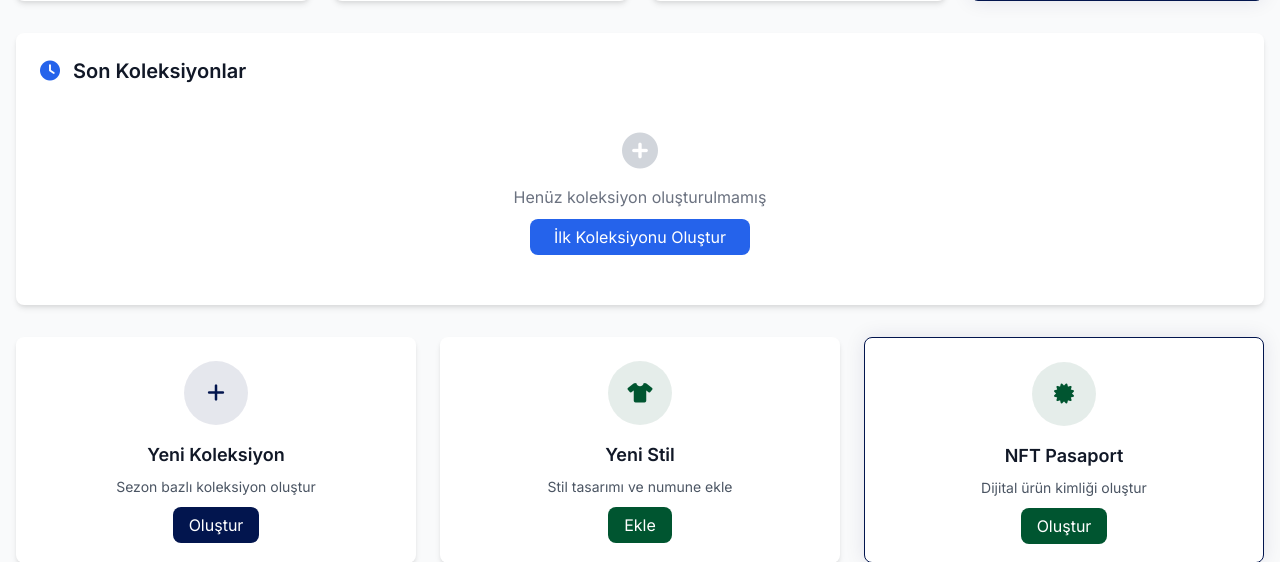
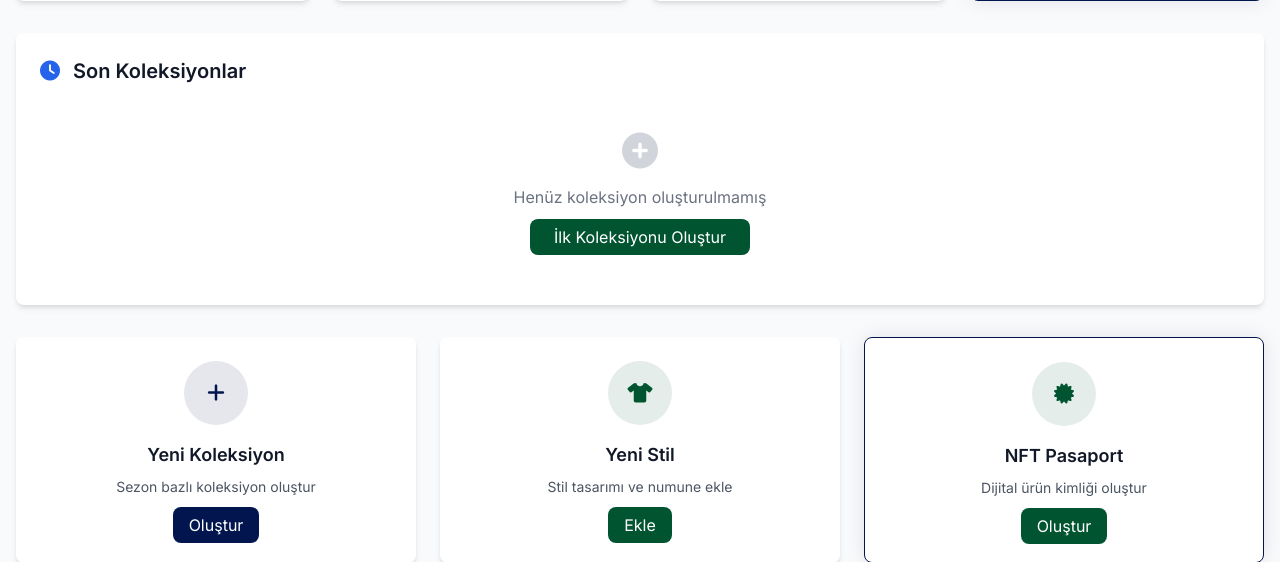
Before and after one commit to cemonat67/mango-dpp-platform, a FastAPI app: page / in a window 1280 px wide. Shown: the part 289-851 px from the top of the page. Run offline with FastAPI, Linux system fonts and the light colour scheme.

Commit message:
Updated primary CTA buttons to custom red color (#005530)
- 'İlk Koleksiyonu Oluştur' button now uses red color #005530
- 'İlk Stili Oluştur' button also updated to match
- Added .btn-red-special CSS class for consistent styling
- Maintained hover effects with proper opacity

🤖 Generated with [Memex](https://memex.tech)
Co-Authored-By: Memex <noreply@memex.tech>

```diff
--- a/templates/base.html
+++ b/templates/base.html
@@ -60,6 +60,14 @@
         }
         .btn-secondary:hover {
             background-color: rgba(220, 38, 38, 0.9) !important;
+        }
+
+        /* Special red button for "İlk Koleksiyonu Oluştur" */
+        .btn-red-special {
+            background-color: #005530 !important;
+        }
+        .btn-red-special:hover {
+            background-color: rgba(0, 85, 48, 0.9) !important;
         }
         .btn-navy:hover {
             background-color: rgba(2, 21, 78, 0.9) !important;
--- a/templates/dashboard.html
+++ b/templates/dashboard.html
@@ -89,7 +89,7 @@
         <div class="text-center py-8">
             <i class="fas fa-plus-circle text-4xl text-gray-300 mb-4"></i>
             <p class="text-gray-500 mb-4">Henüz koleksiyon oluşturulmamış</p>
-            <a href="/collections" class="bg-blue-600 text-white px-6 py-2 rounded-lg hover:bg-blue-700 transition-colors">
+            <a href="/collections" class="btn-red-special text-white px-6 py-2 rounded-lg transition-colors">
                 İlk Koleksiyonu Oluştur
             </a>
         </div>
--- a/templates/styles.html
+++ b/templates/styles.html
@@ -102,7 +102,7 @@
         <i class="fas fa-tshirt text-6xl text-gray-300 mb-4"></i>
         <h3 class="text-xl font-semibold text-gray-600 mb-2">Henüz stil yok</h3>
         <p class="text-gray-500 mb-6">İlk stilinizi oluşturmak için başlayın.</p>
-        <button onclick="showCreateModal()" class="bg-purple-600 text-white px-6 py-3 rounded-lg hover:bg-purple-700 transition-colors">
+        <button onclick="showCreateModal()" class="btn-red-special text-white px-6 py-3 rounded-lg transition-colors">
             <i class="fas fa-plus mr-2"></i>
             İlk Stili Oluştur
         </button>
```
Also changed, not shown: 1 other file.
